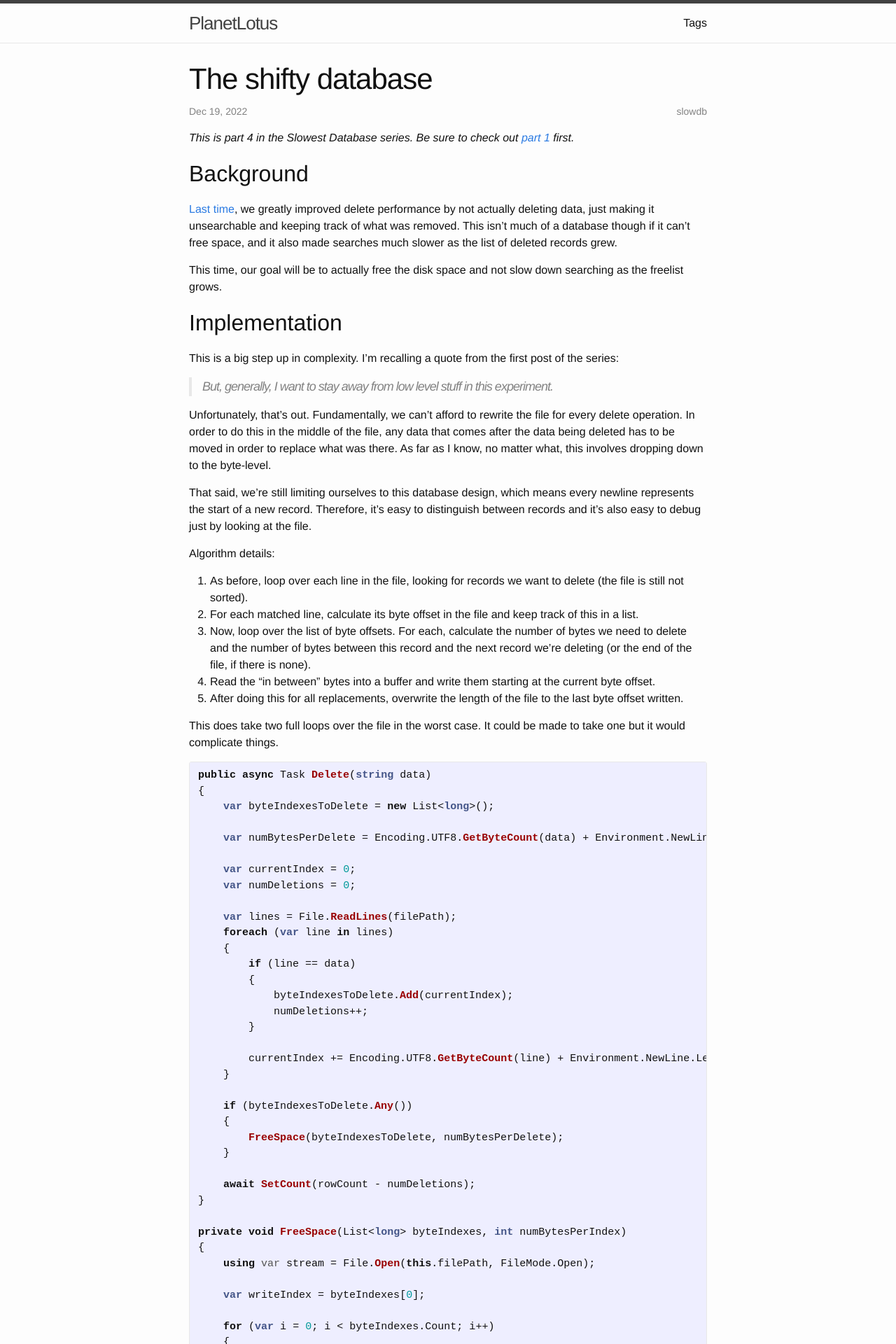
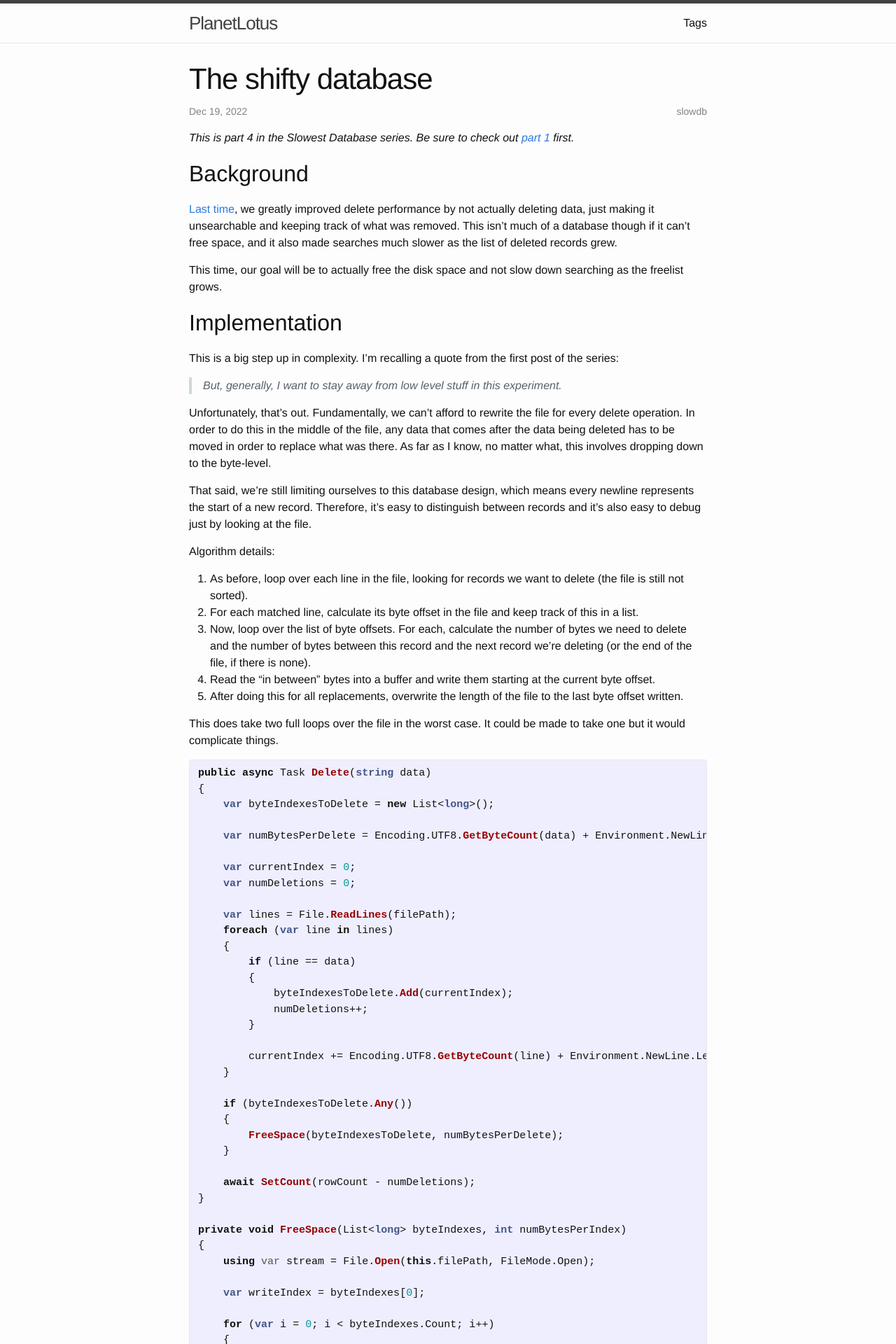
Before and after one commit to PlanetLotus/PlanetLotus.github.io, a Jekyll site: the page built from _posts/2022-12-19-the-shifty-database.md, in a window 1280 px wide. Shown: the top 1920 px of the page at 70% size. Built offline with Jekyll 4.4.1, drawn with Linux system fonts in a browser that asks for light colours; comment, search, counter and statistics services are not loaded.

Commit message:
Update main.scss

```diff
--- a/css/main.scss
+++ b/css/main.scss
@@ -100,3 +100,11 @@
 table tr:nth-child(2n) {
   background-color: #f6f8fa;
 }
+
+blockquote {
+  padding: 0 16px;
+  color: #57606a;
+  border-left: 4px solid #d0d7de;
+  font-size: 16px;
+  letter-spacing: 0px;
+}
```
